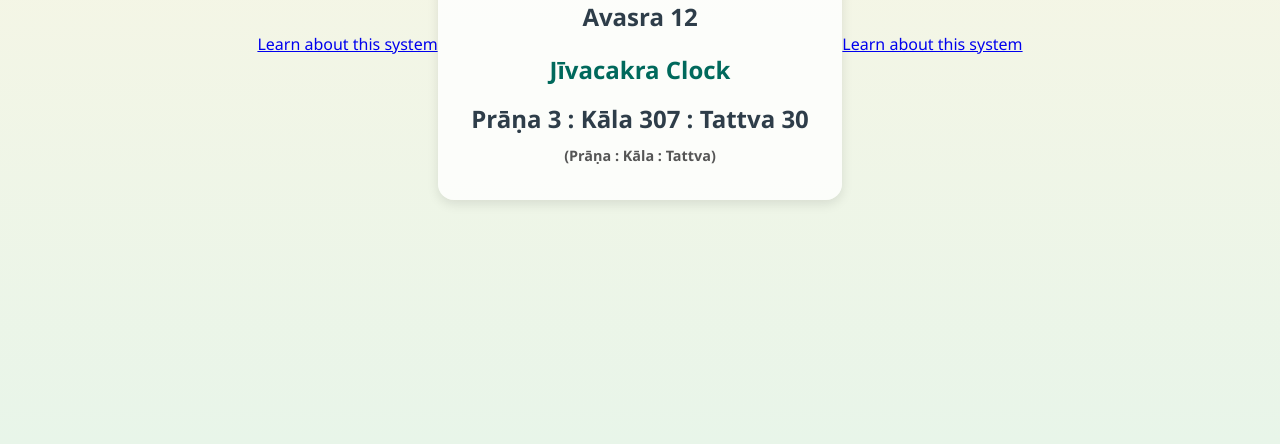
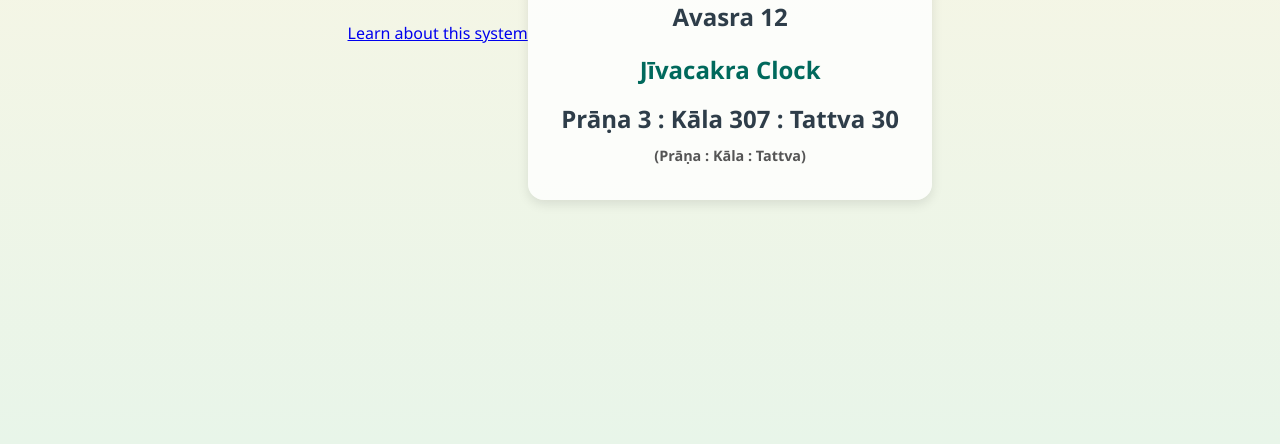
Before and after one commit to arunkumarkundra/solarearthtime, a plain HTML site: page index.html in a window 1280 px wide. Shown: the part 356-800 px from the top of the page. Drawn offline with Linux system fonts and the light colour scheme.

Commit message:
Update index.html

```diff
--- a/index.html
+++ b/index.html
@@ -7,7 +7,7 @@
   <link rel="stylesheet" href="styles.css" />
 </head>
 <body>
-  <div>  <p><a href="about.html">Learn about this system</a></p></div>
+  <div>  <p><a href="about.html">Learn about this system</a></p><br></div>
   <div class="container">
     <h1>Saurapṛthvī Calendar</h1>
     <div class="date-display">
@@ -21,8 +21,7 @@
     </div>
   </div>
 
-  <script src="script.js"></script>  <div>  <p><a href="about.html">Learn about this system</a></p></div>
-
+  <script src="script.js"></script>
 
 </body>
 </html>
```
